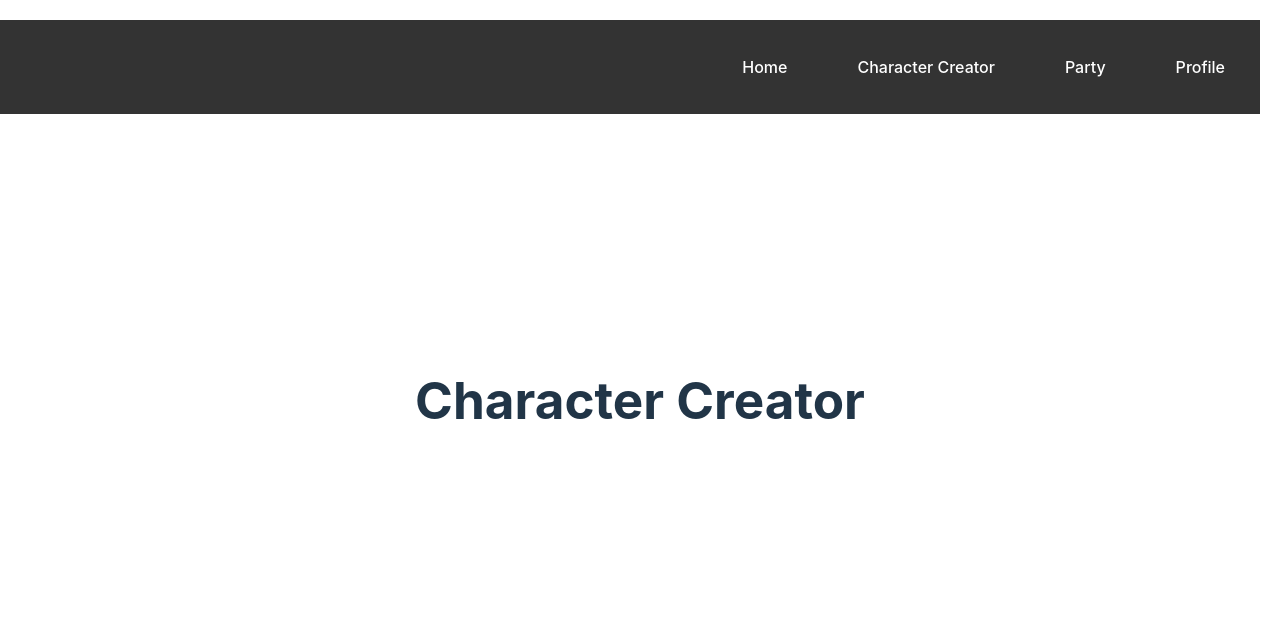
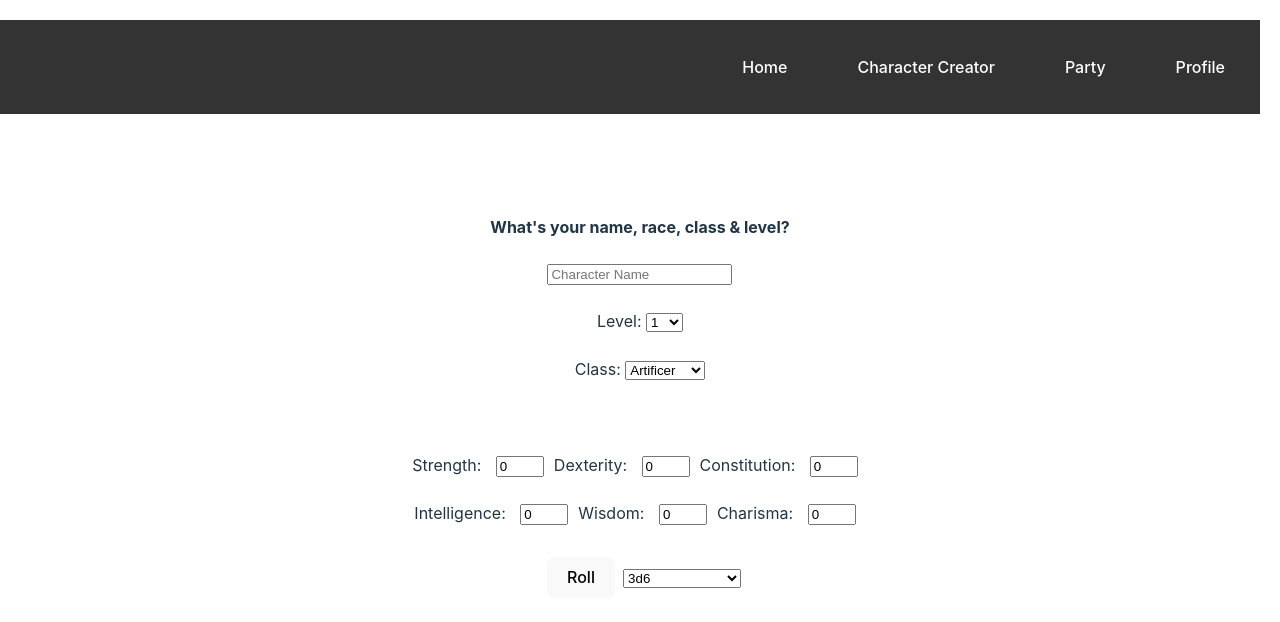
Before and after one commit to ReyFern/nea-vite-1-client, a React (Vite) app: page /CreateCharacter in a window 1280 px wide. Shown: the top 622 px of the page. Built offline with nearby package versions, Linux system fonts and the light colour scheme.

Commit message:
Started creating character creator interface for familiar players, created Character class and its properties alongside getters and setters

```diff
--- a/src/App.css
+++ b/src/App.css
@@ -31,3 +31,9 @@
 button {
   margin: 8px;
 }
+
+.input-num {
+  width: 40px;
+  margin-left: 10px;
+  margin-right: 10px;
+}
--- /dev/null
+++ b/src/classes/Character.tsx
@@ -0,0 +1,110 @@
+export default class Character {
+    public level:number = 0;
+    public currentHitPoints:number = 0;
+    public equipment:string = "";
+    public name:string = "";
+    private class:string = "";
+    private species:string = "";
+    private background:string = "";
+    private statScores:{[id: string]:number} = {
+        "strength": 0,
+        "dexterity": 0,
+        "constitution": 0,
+        "intelligence": 0,
+        "wisdom": 0,
+        "charisma": 0
+    };
+    private savingThrows:number[] = [0, 0, 0, 0, 0, 0];
+    private passiveWisdom:number = 0;
+    private maxHitPoints:number = 0;
+    private traits:string = "";
+    private feats:string = "";
+
+    private skills:{[id:string]:number} = {
+        'acrobatics': 0,
+        'animalHandling': 0,
+        'arcana': 0,
+        'athletics': 0,
+        'deception': 0,
+        'history': 0,
+        'insight': 0,
+        'intimidation': 0,
+        'investigation': 0,
+        'medicine': 0,
+        'nature': 0,
+        'perception': 0,
+        'performance': 0,
+        'persuasion': 0,
+        'religion': 0,
+        'sleightOfHand': 0,
+        'stealth': 0,
+        'survival': 0
+    };
+
+    public setClass(inputClass:string) {
+        this.class = inputClass;
+    }
+    public getClass() {
+        return this.class;
+    }
+
+    public setSpecies(inputSpecies:string) {
+        this.species = inputSpecies;
+    }
+    public getSpecies() {
+        return this.species;
+    }
+
+    public setBackground(inputBackground:string) {
+        this.background = inputBackground;
+    }
+    public getBackground() {
+        return this.background;
+    }
+
+    public getSkills(skill:string) {
+        return (this.skills[skill] || this.skills['default']);
+    }
+
+    public getStrength() {
+        return this.statScores["strength"];
+    }
+    public setStrength(strength:number) {
+        this.statScores["strength"] = strength;
+    }
+
+    public getDexterity() {
+        return this.statScores["dexterity"];
+    }
+    public setDexterity(dexterity:number) {
+        this.statScores["dexterity"] = dexterity;
+    }
+
+    public getConstitution() {
+        return this.statScores["constitution"];
+    }
+    public setConstitution(constitution:number) {
+        this.statScores["constitution"] = constitution;
+    }
+
+    public getIntelligence() {
+        return this.statScores["intelligence"];
+    }
+    public setIntelligence(intelligence:number) {
+        this.statScores["intelligence"] = intelligence;
+    }
+
+    public getWisdom() {
+        return this.statScores["wisdom"];
+    }
+    public setWisdom(wisdom:number) {
+        this.statScores["wisdom"] = wisdom;
+    }
+
+    public getCharisma() {
+        return this.statScores["charisma"];
+    }
+    public setCharisma(charisma:number) {
+        this.statScores["charisma"] = charisma;
+    }
+}
--- a/src/pages/CreateCharacter.tsx
+++ b/src/pages/CreateCharacter.tsx
@@ -1,10 +1,51 @@
 import Navbar from '../components/Navbar';
+import '../App.css';
+import Character from '../classes/Character.tsx';
 
 export default function CreateCharacter() {
+    const classes = ["Artificer", "Barbarian", "Bard", "Cleric", "Druid", "Fighter", "Monk", "Paladin", "Ranger", "Rogue", "Sorcerer", "Warlock", "Wizard"];
+    let stats = {strength: 0, dexterity: 0, constitution: 0, intelligence: 0, wisdom: 0, charisma: 0};
+
     return (
         <div>
             <Navbar/>
-            <h1>Character Creator</h1>
+            <h4>What's your name, race, class & level?</h4>
+            <input type="text" id="name" name="name" placeholder="Character Name"/><br/><br/>
+            <label htmlFor="level">Level: </label>
+            <select id="level" name="level">
+                {[...Array(20).keys()].map((k)=><option value={k+1} key={k+1}>{k+1}</option>)}
+            </select>
+            <br/><br/>
+            <label htmlFor="class">Class: </label>
+            <select id="class" name="class">
+                {[...classes].map((k)=><option value={k} key={k}>{k}</option>)}
+            </select><br/><br/><br/><br/>
+
+            <label htmlFor="strength">Strength: </label>
+            <input type="number" id="strength" name="strength" value={stats.strength.toString()} className="input-num"/>
+
+            <label htmlFor="dexterity">Dexterity: </label>
+            <input type="number" id="dexterity" name="dexterity" value={stats.dexterity.toString()} className="input-num"/>
+
+            <label htmlFor="constitution">Constitution: </label>
+            <input type="number" id="constitution" name="constitution" value={stats.constitution.toString()} className="input-num"/><br/><br/>
+
+            <label htmlFor="intelligence">Intelligence: </label>
+            <input type="number" id="intelligence" name="intelligence" value={stats.intelligence.toString()} className="input-num"/>
+
+            <label htmlFor="wisdom">Wisdom: </label>
+            <input type="number" id="wisdom" name="wisdom" value={stats.wisdom.toString()} className="input-num"/>
+
+            <label htmlFor="charisma">Charisma: </label>
+            <input type="number" id="charisma" name="charisma" value={stats.charisma.toString()} className="input-num"/><br/><br/>
+
+            <button>Roll</button>
+            <select id="rollMethod" name="rollMethod">
+                <option value="3d6" key="3d6">3d6</option>
+                <option value="4d6-drop-lowest" key="4d6-drop-lowest">4d6 drop lowest</option>
+                <option value="5d6-drop-middle" key="5d6-drop-middle">4d6 drop middle</option>
+                <option value="manual" key="manual">Manual input</option>
+            </select>
         </div>
     );
 }
```
Also changed, not shown: src/main.tsx (+9 -9 lines).
